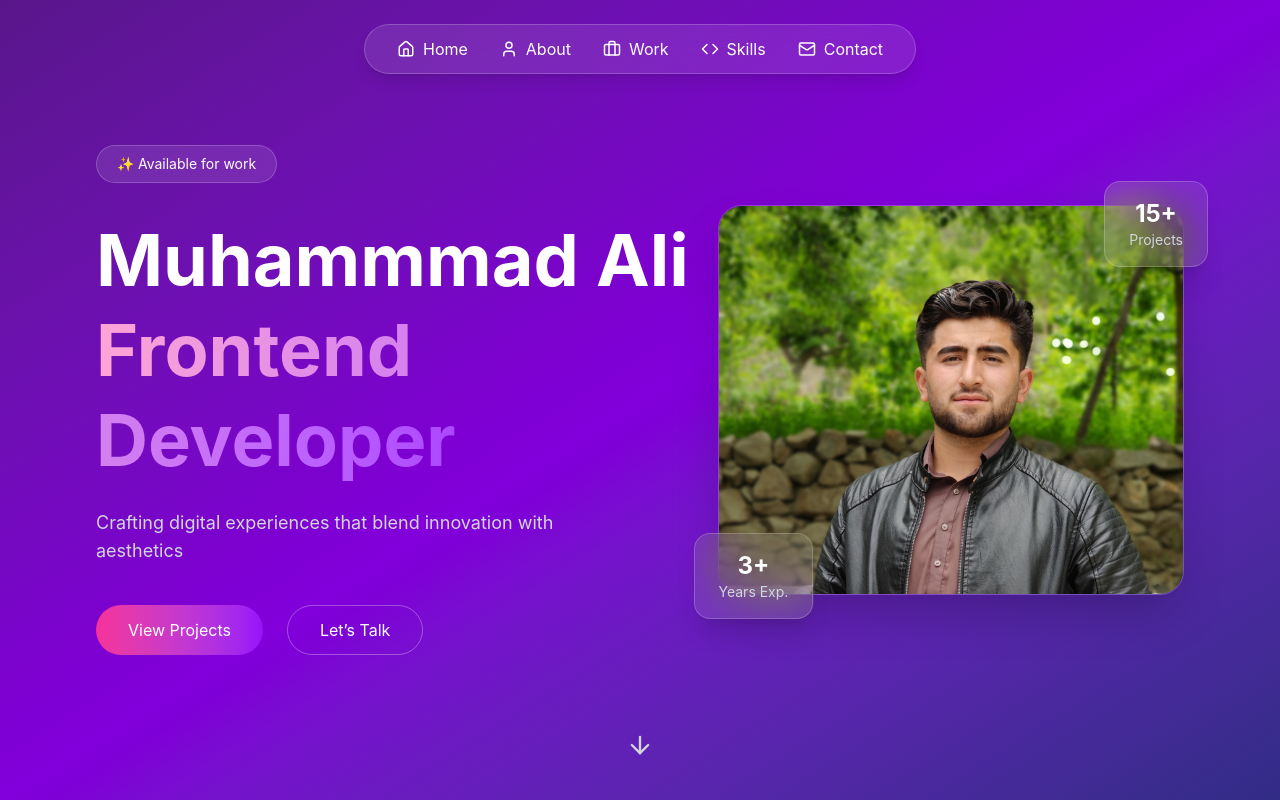
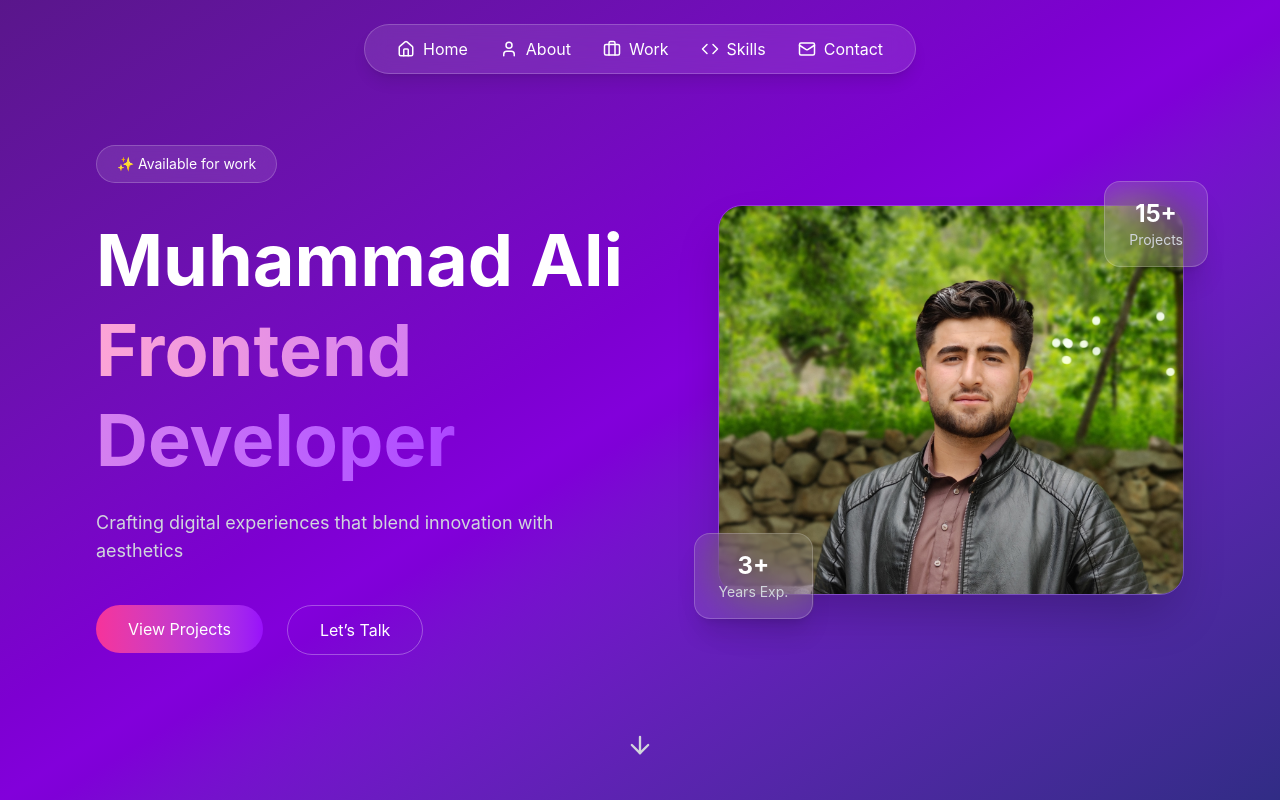
Before and after one commit to muhammad230/Mohdsite.com, a React (Vite) app: page / in a window 1280 px wide. Built offline with nearby package versions, Linux system fonts and the light colour scheme.

Commit message:
Hero section fix

```diff
--- a/src/Components/Hero.jsx
+++ b/src/Components/Hero.jsx
@@ -19,7 +19,7 @@ const Hero = () => {
         </span>
 
         <h1 className="text-7xl font-bold leading-tight mb-6">
-          Muhammmad Ali
+          Muhammad Ali
           <br />
           <span className="bg-gradient-to-r from-pink-300 to-purple-500 bg-clip-text text-transparent">
             Frontend Developer
@@ -32,6 +32,7 @@ const Hero = () => {
         </p>
 
         <div className="flex gap-6">
+          <a href="#work">
             <button
               className="px-8 py-3 rounded-full
                          bg-linear-to-r from-pink-500 to-purple-600
@@ -39,7 +40,9 @@ const Hero = () => {
             >
             View Projects
           </button>
+          </a>
 
+          <a href="#contact">
             <button
               className="px-8 py-3 rounded-full
                          border border-white/30
@@ -47,6 +50,7 @@ const Hero = () => {
             >
               Let’s Talk
             </button>
+          </a>
         </div>
       </div>
 
```
Lines whose indentation alone changed are shown as unchanged.
